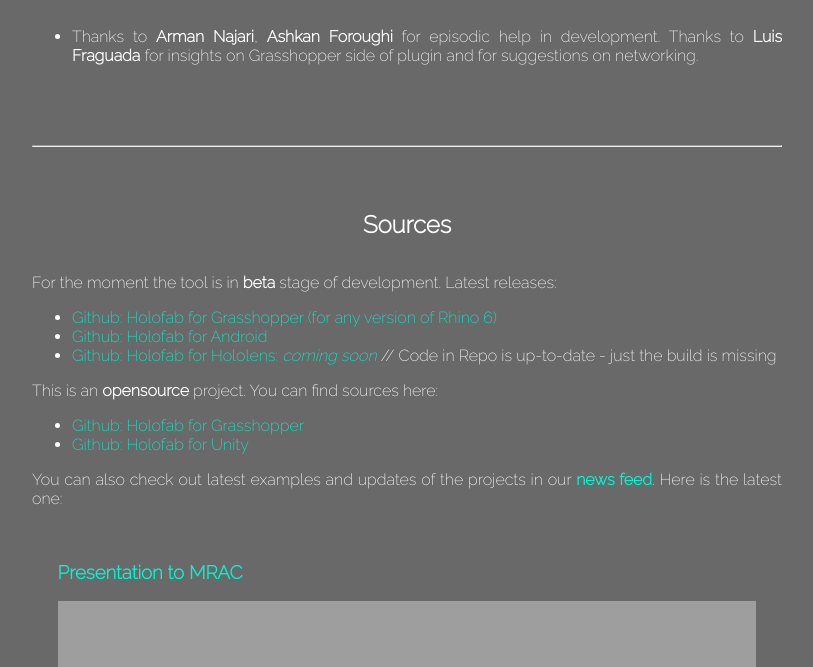
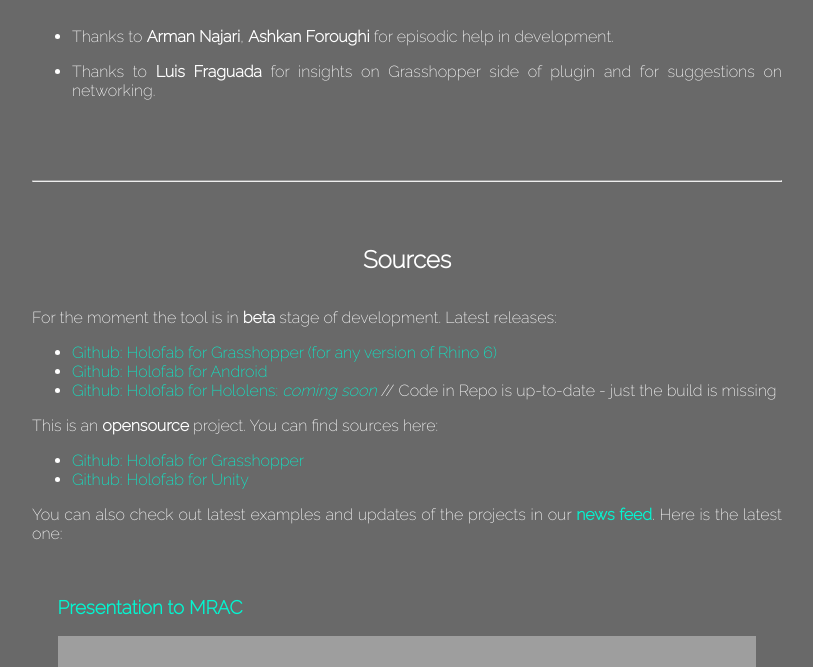
Before and after one commit to HoloFab/HoloFab.github.io, a Jekyll site: the page built from index.markdown, in a window 1280 px wide and 900 px high, scrolled down 2602 px, cut to the strip 233-900 px from the top of the window. Shown: the whole strip, without its empty margins (233-1046 px from the left). Built offline with Jekyll 4.4.1, drawn with Linux system fonts in a browser that asks for light colours.

Commit message:
modify acknowledgements

```diff
--- a/about.markdown
+++ b/about.markdown
@@ -32,6 +32,8 @@ We are an international team of architects passionate about integrating **Techno
 
 <br>
 
-- Thanks to **Arman Najari**, **Ashkan Foroughi** for episodic help in development. Thanks to **Luis Fraguada** for insights on Grasshopper side of plugin and for suggestions on networking.
+- Thanks to **Arman Najari**, **Ashkan Foroughi** for episodic help in development.
+
+- Thanks to **Luis Fraguada** for insights on Grasshopper side of plugin and for suggestions on networking.
 
 <br>
--- a/index.markdown
+++ b/index.markdown
@@ -58,7 +58,9 @@ We are an international team of architects passionate about integrating **Techno
 
 <br>
 
-- Thanks to **Arman Najari**, **Ashkan Foroughi** for episodic help in development. Thanks to **Luis Fraguada** for insights on Grasshopper side of plugin and for suggestions on networking.
+- Thanks to **Arman Najari**, **Ashkan Foroughi** for episodic help in development.
+
+- Thanks to **Luis Fraguada** for insights on Grasshopper side of plugin and for suggestions on networking.
 
 <br>
 
```
